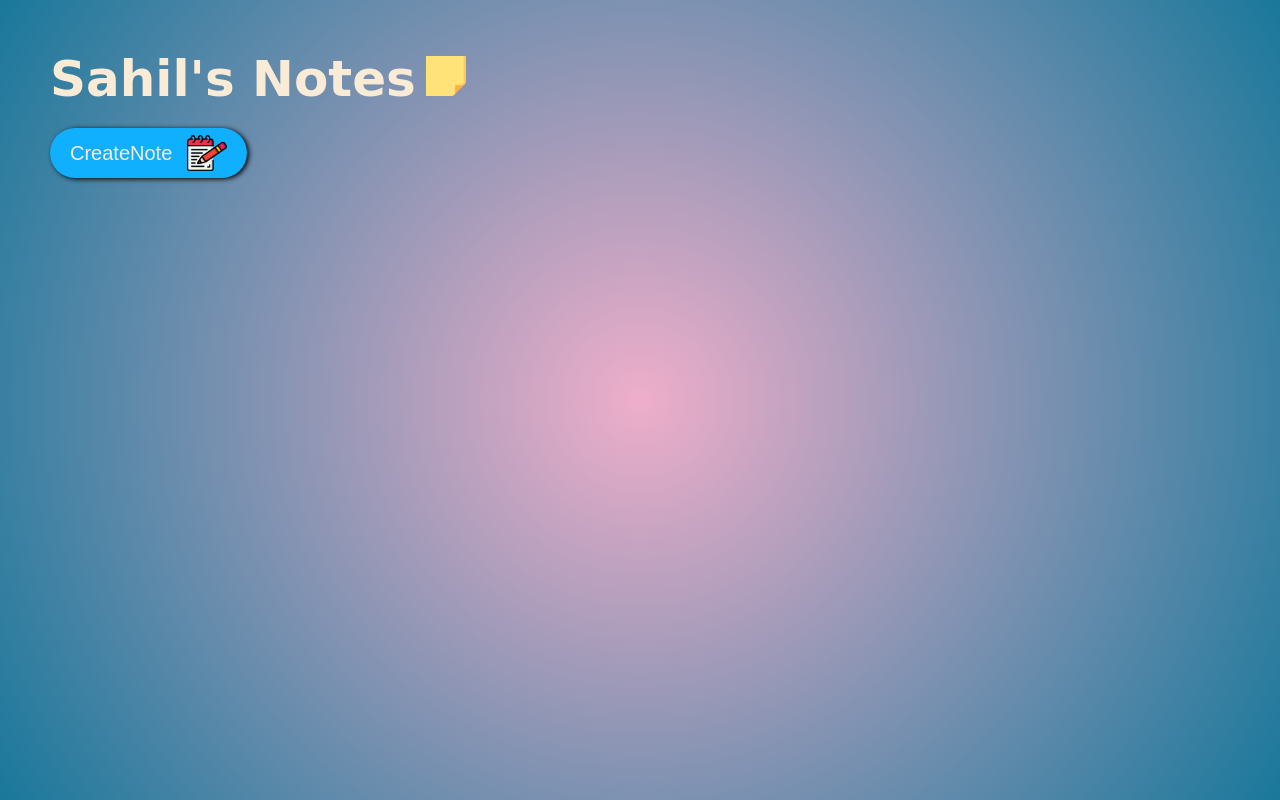
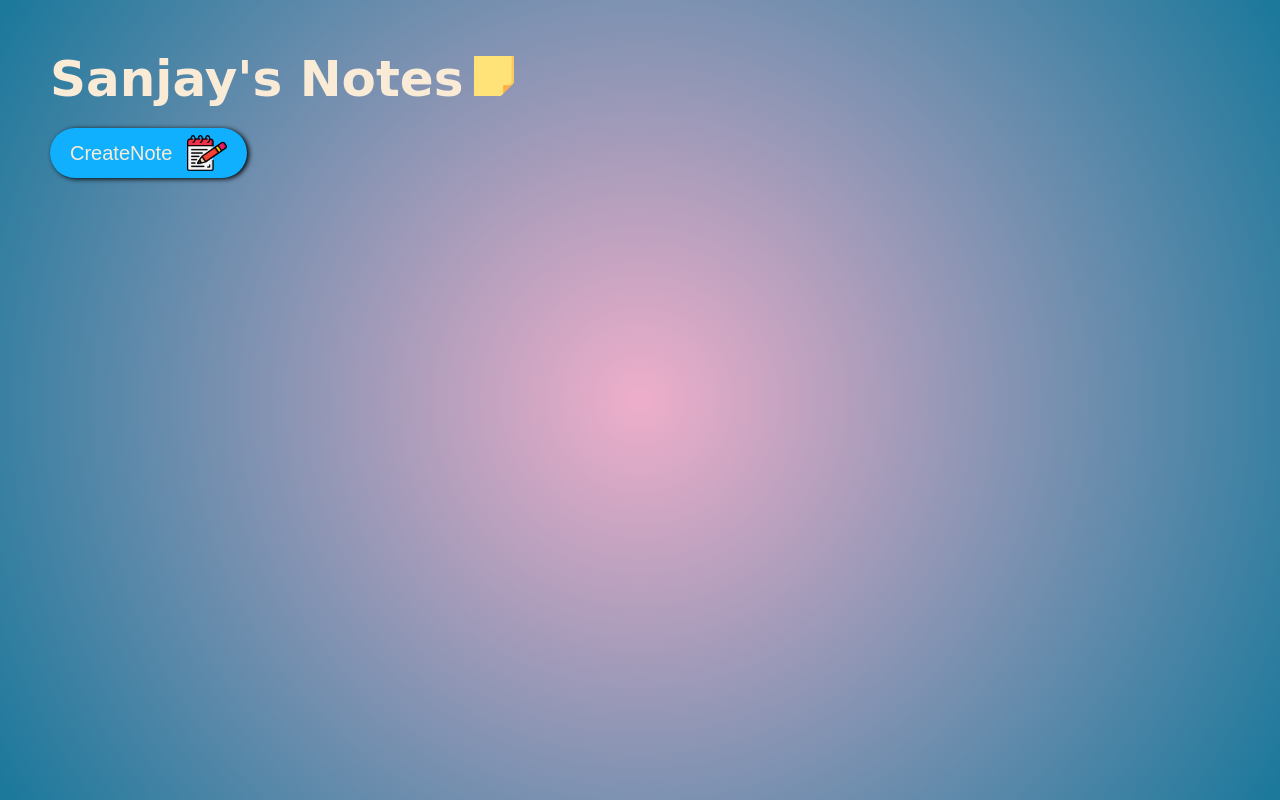
Before and after one commit to sanjay7836/project, a plain HTML site: page notes/index.html in a window 1280 px wide. Drawn offline with Linux system fonts and the light colour scheme.

Commit message:
1st change

```diff
--- a/notes/index.html
+++ b/notes/index.html
@@ -9,7 +9,7 @@
 <body>
     <div class="container">
         <div class="main">
-            <h1>Sahil's Notes<img src="images/post-it.png" alt=""></h1>
+            <h1>Sanjay's Notes<img src="images/post-it.png" alt=""></h1>
 
             <button id="btn">CreateNote<img src="images/notepad.png" alt="no"></button>
             <div class="main-text">
```
